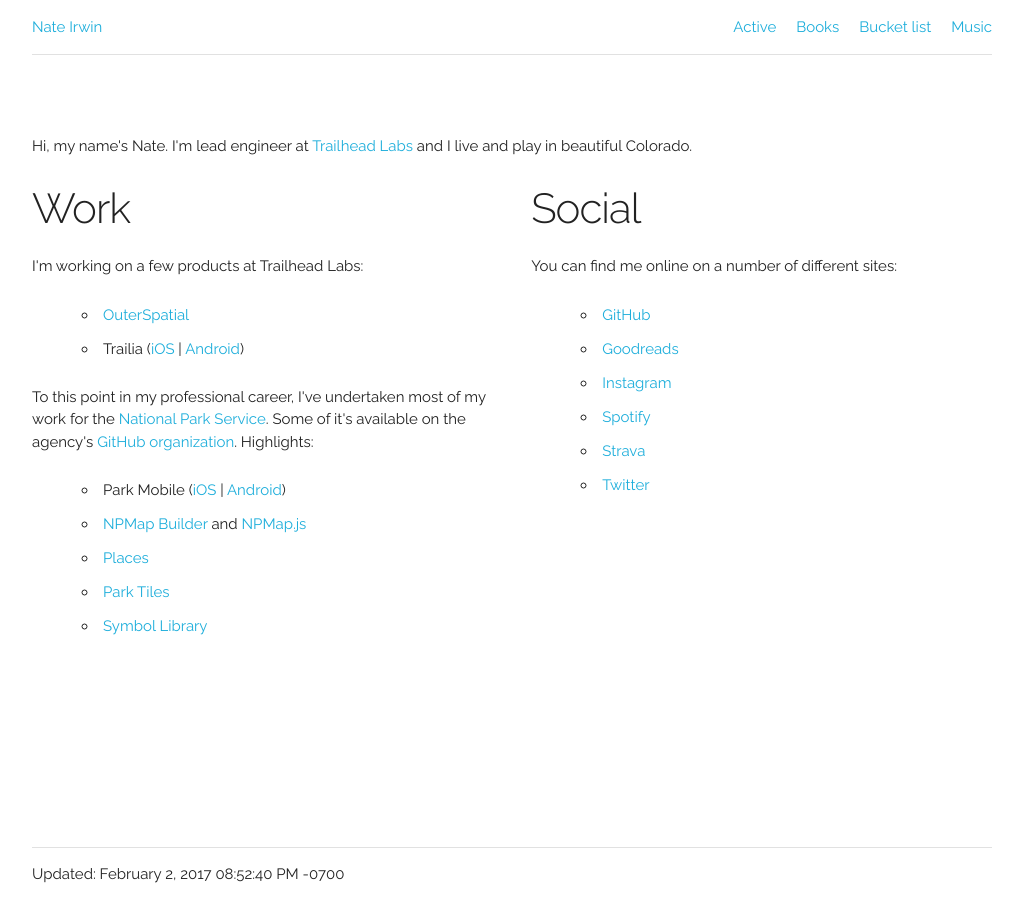
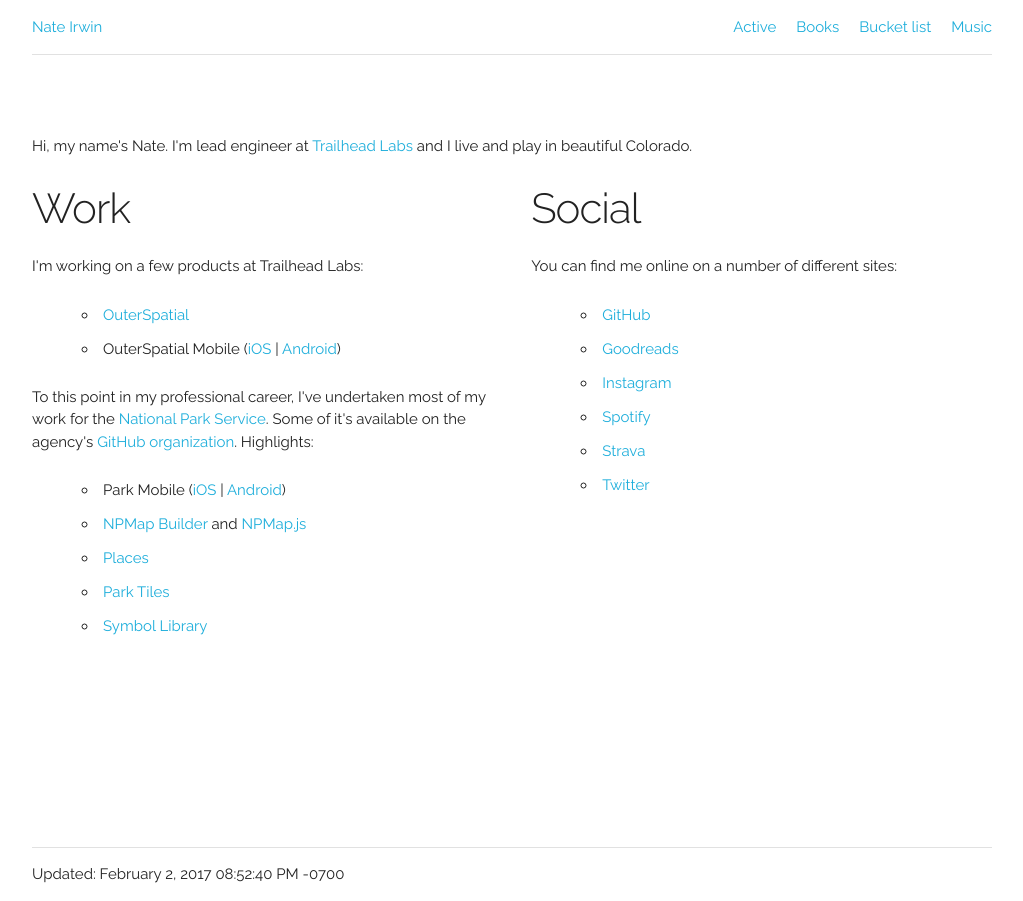
Before and after one commit to irwin-xyz/nate-irwin-xyz, a Jekyll site: the page built from index.html, in a window 1280 px wide. Shown: the whole page, without its empty margins (128-1151 px from the left). Built offline with Jekyll 4.4.1, drawn with Linux system fonts in a browser that asks for light colours.

Commit message:
Rename Trailia

```diff
--- a/index.html
+++ b/index.html
@@ -15,7 +15,7 @@
       <li>
         <a href="https://www.outerspatial.com">OuterSpatial</a>
       </li>
-      <li>Trailia (<a href="https://itunes.apple.com/us/app/trailia/id1052267261">iOS</a> | <a href="https://play.google.com/store/apps/details?id=com.trailheadlabs.trailia">Android</a>)</li>
+      <li>OuterSpatial Mobile (<a href="https://itunes.apple.com/us/app/trailia/id1052267261">iOS</a> | <a href="https://play.google.com/store/apps/details?id=com.trailheadlabs.trailia">Android</a>)</li>
     </ul>
     <p>To this point in my professional career, I've undertaken most of my work for the <a href="https://www.nps.gov/">National Park Service</a>. Some of it's available on the agency's <a href="https://github.com/nationalparkservice">GitHub organization</a>. Highlights:</p>
     <ul>
```
